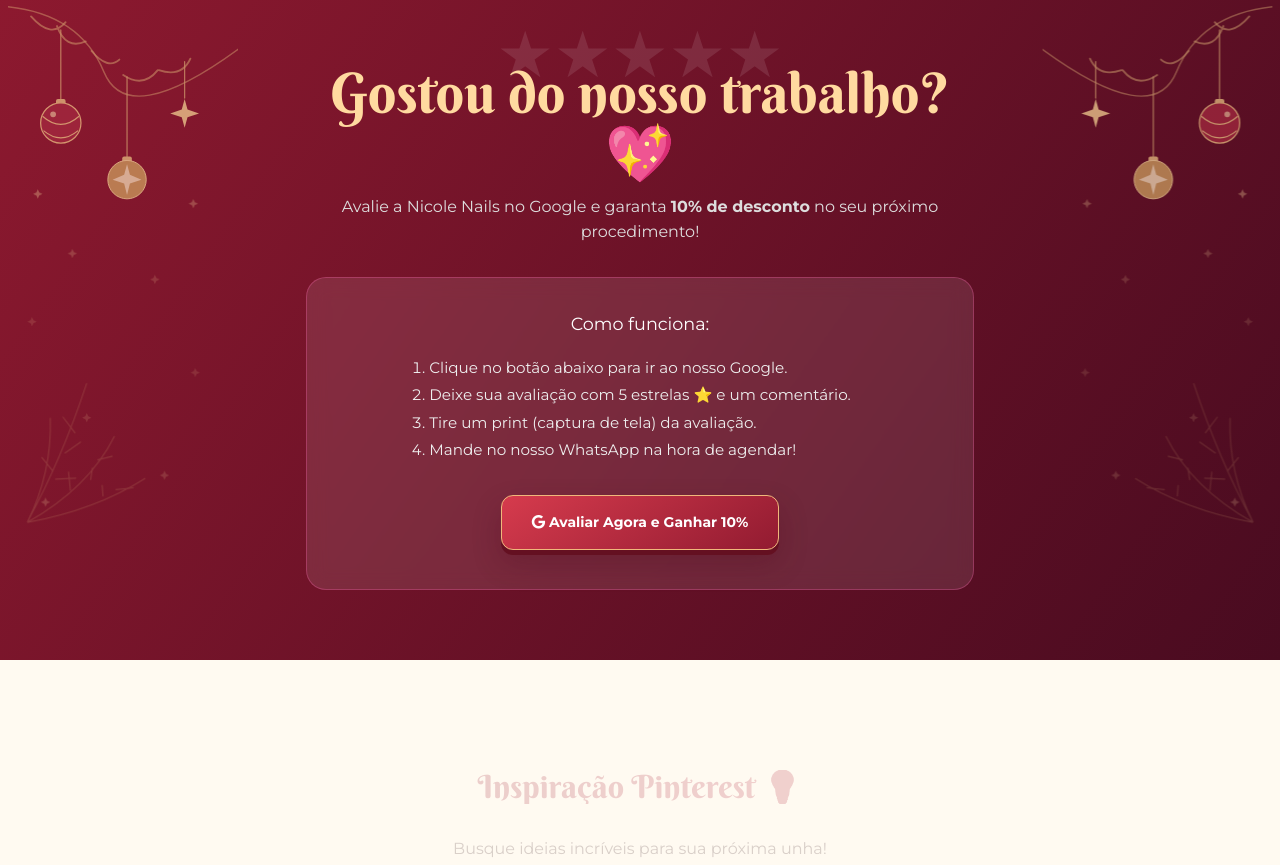
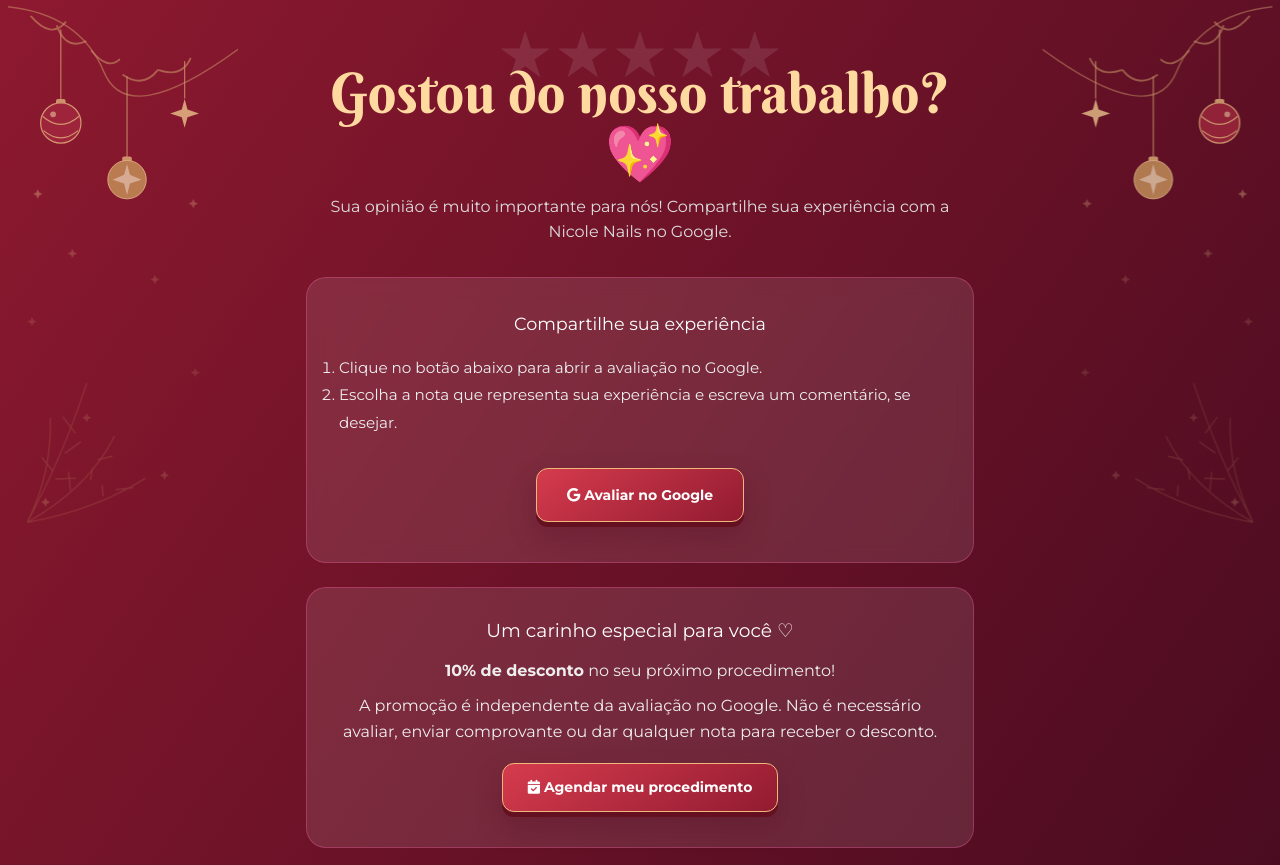
Before and after one commit to jeff1995sp/site-nicole-nails, a website: page index.html in a window 1280 px wide. Shown: the part 2502-3367 px from the top of the page. Drawn offline with nearby package versions, Linux system fonts and the light colour scheme; no server answers; a web font is replaced by a local one.

Commit message:
Separar promoção de 10% das avaliações espontâneas do Google

```diff
--- a/index.html
+++ b/index.html
@@ -726,21 +726,25 @@ html.festive-paused .nn-reminder-premium *,html.festive-paused .nn-reminder-prem
 
             <div class="container" style="position: relative; z-index: 1; max-width: 700px;">
                 <h2 style="color: #ff66b2; text-shadow: 0 0 10px rgba(255,102,178,0.3); margin-bottom: 10px;">Gostou do nosso trabalho? 💖</h2>
-                <p style="font-size: 1.2rem; margin-bottom: 2rem; color: #ddd;">Avalie a Nicole Nails no Google e garanta <strong>10% de desconto</strong> no seu próximo procedimento!</p>
+                <p style="font-size: 1.2rem; margin-bottom: 2rem; color: #ddd;">Sua opinião é muito importante para nós! Compartilhe sua experiência com a Nicole Nails no Google.</p>
 
                 <div style="background: rgba(255,255,255,0.1); border: 1px solid rgba(255,102,178,0.3); padding: 2rem; border-radius: 20px; backdrop-filter: blur(10px);">
-                    <h3 style="font-family: 'Montserrat', sans-serif; font-size: 1.1rem; color: white; margin-bottom: 1rem;">Como funciona:</h3>
+                    <h3 style="font-family: 'Montserrat', sans-serif; font-size: 1.1rem; color: white; margin-bottom: 1rem;">Compartilhe sua experiência</h3>
                     <ol style="text-align: left; margin: 0 auto; display: inline-block; color: #eee; font-size: 0.95rem; line-height: 1.8; margin-bottom: 2rem;">
-                        <li>Clique no botão abaixo para ir ao nosso Google.</li>
-                        <li>Deixe sua avaliação com 5 estrelas ⭐ e um comentário.</li>
-                        <li>Tire um print (captura de tela) da avaliação.</li>
-                        <li>Mande no nosso WhatsApp na hora de agendar!</li>
+                        <li>Clique no botão abaixo para abrir a avaliação no Google.</li>
+                        <li>Escolha a nota que representa sua experiência e escreva um comentário, se desejar.</li>
                     </ol>
                     <br>
 
                     <a href="https://g.page/r/CUsoIG6MF89HEAE/review" target="_blank" rel="noopener noreferrer" style="background: #ff66b2; color: white; padding: 15px 30px; border-radius: 50px; text-decoration: none; font-weight: 700; font-size: 1.1rem; display: inline-block; transition: all 0.3s; box-shadow: 0 5px 15px rgba(255,102,178,0.4); border: 2px solid transparent;">
-                        <i class="fab fa-google"></i> Avaliar Agora e Ganhar 10%
+                        <i class="fab fa-google"></i> Avaliar no Google
                     </a>
+                </div>
+                <div style="margin-top: 1.5rem; background: rgba(255,255,255,0.1); border: 1px solid rgba(255,102,178,0.3); padding: 1.75rem; border-radius: 20px;">
+                    <h3 style="color: white; font-family: 'Montserrat', sans-serif; margin-bottom: .75rem;">Um carinho especial para você ♡</h3>
+                    <p style="color: #eee; font-size: 1rem; line-height: 1.6; margin-bottom: .6rem;"><strong>10% de desconto</strong> no seu próximo procedimento!</p>
+                    <p style="color: #eee; font-size: .9rem; line-height: 1.6; margin-bottom: 1.2rem;">A promoção é independente da avaliação no Google. Não é necessário avaliar, enviar comprovante ou dar qualquer nota para receber o desconto.</p>
+                    <a href="#agendamento" style="background: #ff66b2; color: white; padding: 12px 25px; border-radius: 50px; text-decoration: none; font-weight: 700; display: inline-block; border: 2px solid transparent;"><i class="fas fa-calendar-check" aria-hidden="true"></i> Agendar meu procedimento</a>
                 </div>
             </div>
         </section>
```
